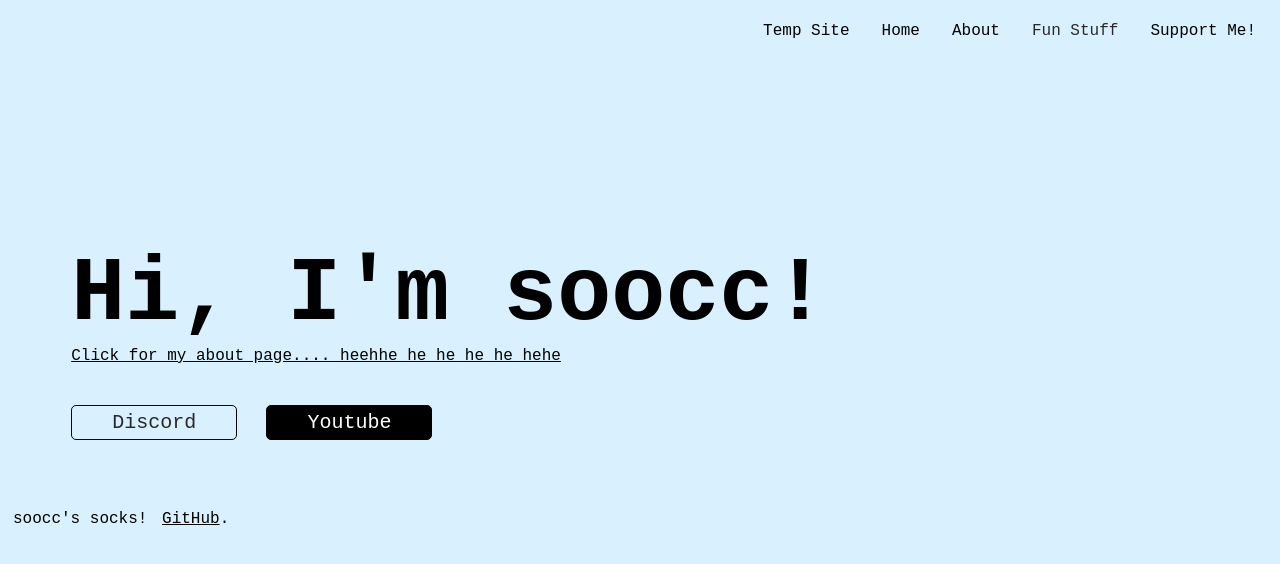
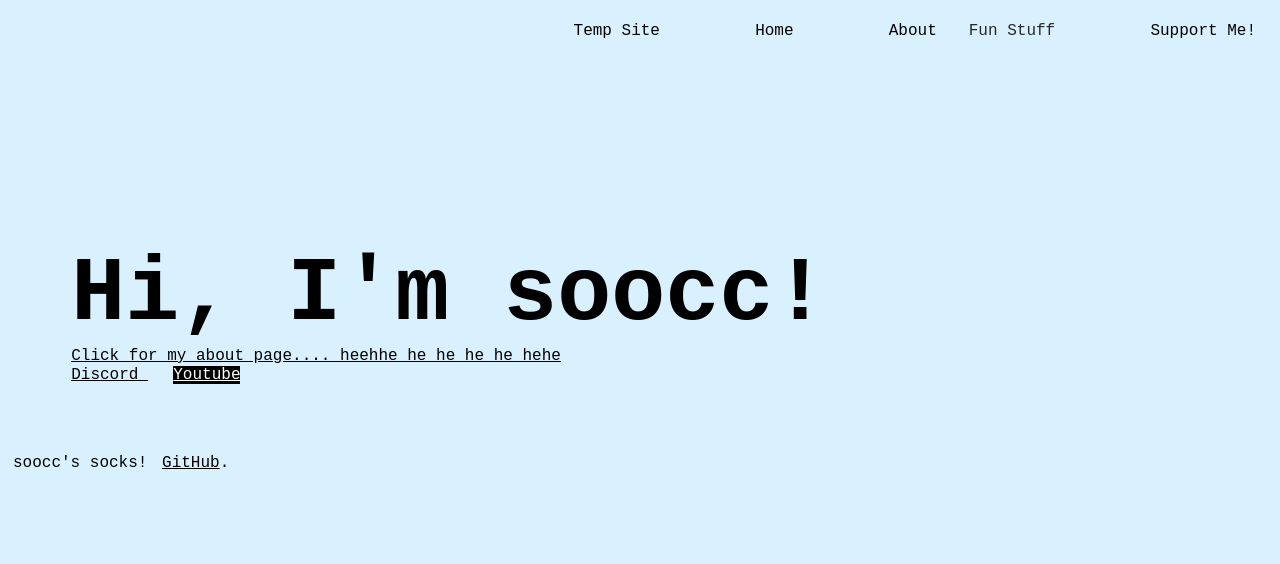
Before and after one commit to soocc/sooccsocks2, a Jekyll site: the page built from index.html, in a window 1280 px wide. Shown: the top 564 px of the page. Built offline with Jekyll 4.4.1, drawn with Linux system fonts in a browser that asks for light colours.

Commit message:
Update index.html

```diff
--- a/index.html
+++ b/index.html
@@ -20,7 +20,7 @@ layout: default
         margin-left: 5%;
       }
 
-      button {
+      a {
         margin-left: 5%;
       }
 
@@ -33,11 +33,11 @@ layout: default
     <h1 class="welcome">Hi, I'm soocc!</h1>
     <a href="soocc.github.io/about" class="intro">Click for my about page.... heehhe he he he he hehe</a>
     <br>
-    <button>
+    <a href="https://discord.gg/72UPzkfxXM">
       Discord
-    </button>
-    <button class="black-button">
+    </a>
+    <a class="black-button" href="https://youtube.com/sooccc">
       Youtube
-    </button>
+    </a>
   </body>
 </html>
```
